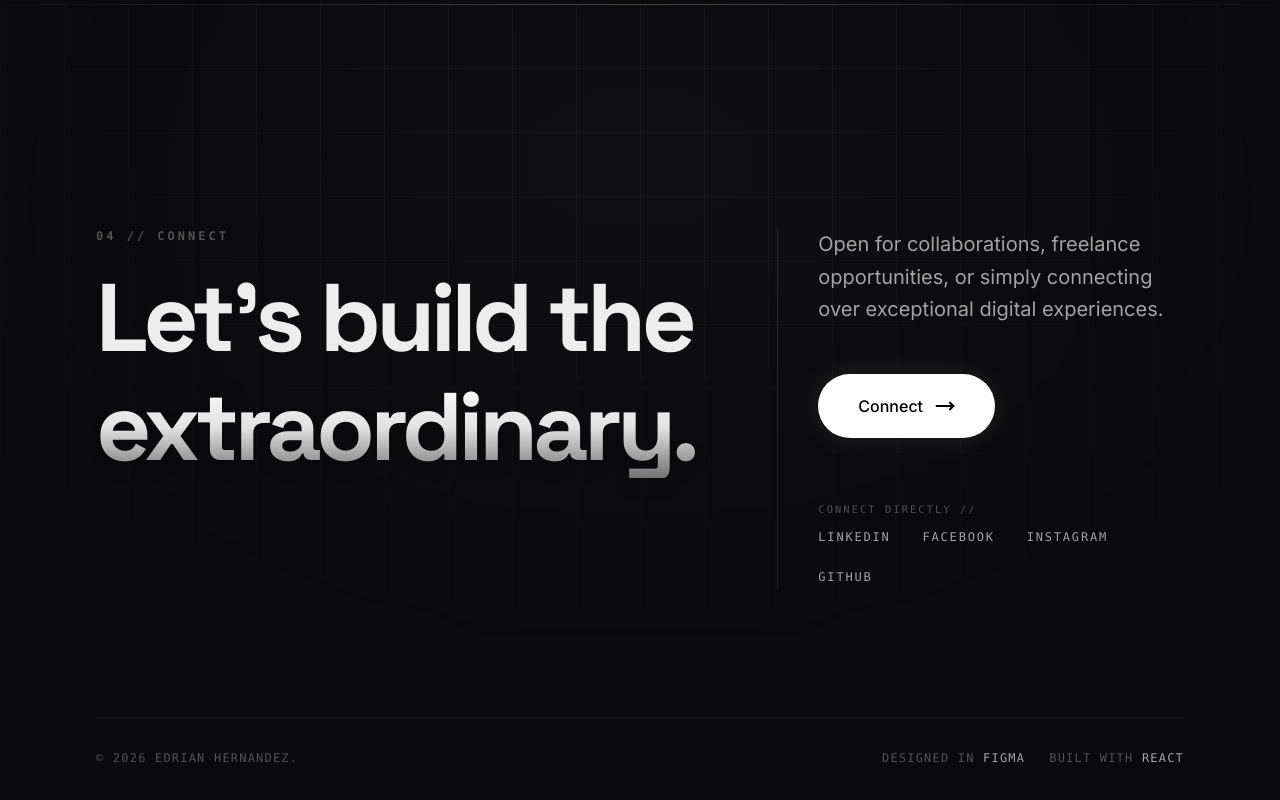
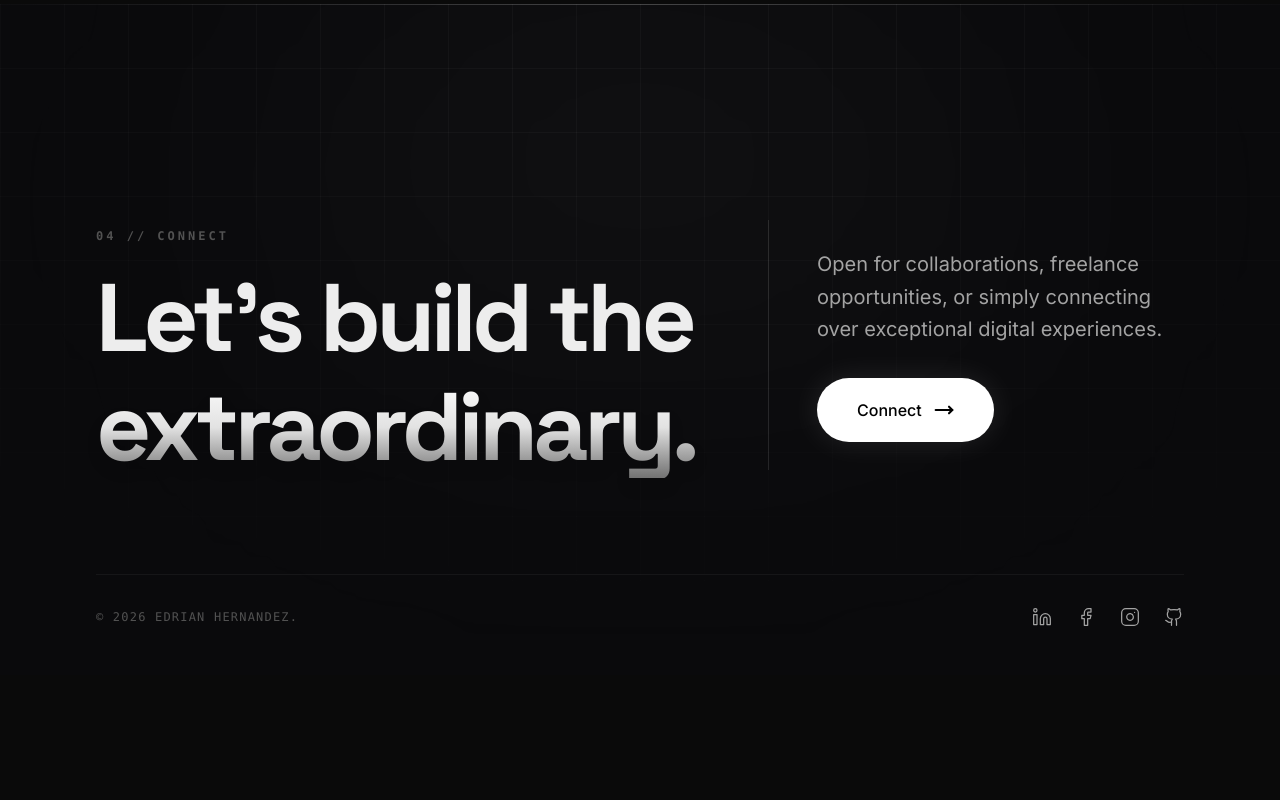
Before and after one commit to EdrianHernandez/Ed, a React (Vite) app: page /projects in a window 1280 px wide. Shown: the part 1544-2344 px from the top of the page. After the commit the page ends 2219 px from the top, so only its background shows below. Built offline with nearby package versions, Linux system fonts and the light colour scheme.

Commit message:
update UI

```diff
--- a/index.html
+++ b/index.html
@@ -3,7 +3,7 @@
   <head>
     <meta charset="UTF-8" />
     <meta name="viewport" content="width=device-width, initial-scale=1.0" />
-    <title>My Google AI Studio App</title>
+    <title>Ed</title>
   </head>
   <body>
     <div id="root"></div>
--- a/src/components/Footer.tsx
+++ b/src/components/Footer.tsx
@@ -1,16 +1,59 @@
 import { motion, AnimatePresence } from "motion/react";
-import { MoveRight, X } from "lucide-react";
-import { useState } from "react";
+import { MoveRight, X, Linkedin, Facebook, Instagram, Github, CheckCircle2, Loader2 } from "lucide-react";
+import { useState, useEffect } from "react";
 
 const socials = [
-  { name: "LinkedIn", href: "https://www.linkedin.com/in/edrian-hernandez-bab421404/" },
-  { name: "Facebook", href: "https://www.facebook.com/ed.hrnndzzz/" },
-  { name: "Instagram", href: "https://www.instagram.com/ed_hrnndz/" },
-  { name: "GitHub", href: "https://github.com/EdrianHernandez" },
+  { name: "LinkedIn", href: "https://www.linkedin.com/in/edrian-hernandez-bab421404/", icon: Linkedin },
+  { name: "Facebook", href: "https://www.facebook.com/ed.hrnndzzz/", icon: Facebook },
+  { name: "Instagram", href: "https://www.instagram.com/ed_hrnndz/", icon: Instagram },
+  { name: "GitHub", href: "https://github.com/EdrianHernandez", icon: Github },
 ];
 
 export function Footer() {
   const [isModalOpen, setIsModalOpen] = useState(false);
+  const [isSubmitting, setIsSubmitting] = useState(false);
+  const [isSuccess, setIsSuccess] = useState(false);
+
+  useEffect(() => {
+    const handleOpenModal = () => setIsModalOpen(true);
+    window.addEventListener("open-connect-modal", handleOpenModal);
+    return () => window.removeEventListener("open-connect-modal", handleOpenModal);
+  }, []);
+
+  const handleSubmit = async (e: React.FormEvent<HTMLFormElement>) => {
+    e.preventDefault();
+    setIsSubmitting(true);
+
+    const formData = new FormData(e.currentTarget);
+
+    try {
+      const formPayload = Object.fromEntries(formData);
+
+      // Add Web3Forms access key
+      // Get your own access key from https://web3forms.com/ and replace this placeholder
+      // For now, using a test key or your email format won't work without registering.
+      formPayload['access_key'] = "8a2eb872-9bbb-436f-b251-1effceab91f3"; // Replace with your actual Web3Forms access key
+      formPayload['subject'] = "New Message from Portfolio Website";
+
+      await fetch("https://api.web3forms.com/submit", {
+        method: "POST",
+        headers: {
+            'Content-Type': 'application/json',
+            'Accept': 'application/json'
+        },
+        body: JSON.stringify(formPayload)
+      });
+      setIsSuccess(true);
+      setTimeout(() => {
+        setIsModalOpen(false);
+        setTimeout(() => setIsSuccess(false), 300); // reset after modal closes
+      }, 2000);
+    } catch (error) {
+      console.error(error);
+    } finally {
+      setIsSubmitting(false);
+    }
+  };
 
   return (
     <>
@@ -36,7 +79,7 @@ export function Footer() {
       <div className="max-w-7xl mx-auto flex flex-col relative z-10 mt-16 md:mt-24">
 
         {/* Split Layout for Connect Section */}
-        <div className="grid grid-cols-1 lg:grid-cols-12 gap-12 lg:gap-20 items-start mb-32">
+        <div className="grid grid-cols-1 lg:grid-cols-12 gap-12 lg:gap-16 items-center mb-24">
 
           {/* Left Column (Heading) */}
           <motion.div
@@ -60,13 +103,13 @@ export function Footer() {
             whileInView={{ opacity: 1, y: 0 }}
             viewport={{ once: true }}
             transition={{ duration: 0.8, delay: 0.2, ease: "easeOut" }}
-            className="lg:col-span-5 flex flex-col lg:pl-10 lg:border-l border-white/10"
+            className="lg:col-span-5 flex flex-col justify-center lg:pl-12 lg:border-l border-white/10 lg:h-full lg:-mt-4"
           >
-            <p className="text-lg md:text-xl text-[#a3a3a3] font-light mb-12 leading-relaxed text-pretty">
+            <p className="text-lg md:text-xl text-[#a3a3a3] font-light mb-8 leading-relaxed text-pretty max-w-md">
               Open for collaborations, freelance opportunities, or simply connecting over exceptional digital experiences.
             </p>
 
-            <div className="flex flex-col sm:flex-row gap-6 mb-16">
+            <div className="flex flex-col sm:flex-row gap-6">
               <motion.button
                 onClick={() => setIsModalOpen(true)}
                 whileHover={{ scale: 1.02 }}
@@ -77,38 +120,30 @@ export function Footer() {
                 <MoveRight size={20} className="stroke-[2.5]" />
               </motion.button>
             </div>
-
-            {/* Social Links List */}
-            <div className="flex flex-col space-y-4">
-              <p className="font-mono text-[0.65rem] text-[#525252] uppercase tracking-[0.2em] font-medium mb-2">Connect Directly //</p>
-              <div className="flex flex-wrap gap-x-8 gap-y-4">
-                {socials.map((platform, i) => (
-                  <motion.a
-                    key={platform.name}
-                    href={platform.href}
-                    initial={{ opacity: 0, y: 10 }}
-                    whileInView={{ opacity: 1, y: 0 }}
-                    viewport={{ once: true }}
-                    transition={{ duration: 0.5, delay: 0.4 + i * 0.1, ease: "easeOut" }}
-                    className="group flex items-center space-x-2 font-mono text-xs text-[#a3a3a3] uppercase tracking-[0.15em] hover:text-white transition-colors duration-300"
-                  >
-                    <span className="relative overflow-hidden py-1">
-                      {platform.name}
-                      <span className="absolute left-0 bottom-0 w-full h-[1px] bg-white -translate-x-[101%] group-hover:translate-x-0 transition-transform duration-500 ease-[0.16,1,0.3,1]" />
-                    </span>
-                  </motion.a>
-                ))}
-              </div>
-            </div>
           </motion.div>
         </div>
 
         {/* Footer Bottom Metadata */}
         <div className="w-full flex flex-col md:flex-row items-center justify-between mt-auto text-[#525252] text-xs font-mono pt-8 border-t border-white/5 uppercase tracking-[0.1em]">
           <p className="mb-4 md:mb-0">© {new Date().getFullYear()} Edrian Hernandez.</p>
-          <div className="flex space-x-6">
-            <p>Designed in <span className="text-[#a3a3a3]">Figma</span></p>
-            <p>Built with <span className="text-[#a3a3a3]">React</span></p>
+          <div className="flex items-center space-x-6">
+            {socials.map((platform, i) => {
+              const Icon = platform.icon;
+              return (
+                <motion.a
+                  key={platform.name}
+                  href={platform.href}
+                  target="_blank"
+                  rel="noopener noreferrer"
+                  whileHover={{ scale: 1.1 }}
+                  whileTap={{ scale: 0.95 }}
+                  className="group flex items-center text-[#a3a3a3] hover:text-white transition-colors duration-300"
+                  title={platform.name}
+                >
+                  <Icon size={20} strokeWidth={1.5} />
+                </motion.a>
+              );
+            })}
           </div>
         </div>
       </div>
@@ -150,25 +185,80 @@ export function Footer() {
                 Fill out the form below or reach out via email. I'll get back to you as soon as possible.
               </p>
 
-              <form className="space-y-4" onSubmit={(e) => { e.preventDefault(); setIsModalOpen(false); }}>
+              {isSuccess ? (
+                <motion.div
+                  initial={{ opacity: 0, scale: 0.9 }}
+                  animate={{ opacity: 1, scale: 1 }}
+                  className="flex flex-col items-center justify-center py-12 text-center"
+                >
+                  <motion.div
+                    initial={{ scale: 0 }}
+                    animate={{ scale: 1 }}
+                    transition={{ type: "spring", delay: 0.1, damping: 15 }}
+                    className="w-16 h-16 bg-white/10 rounded-full flex items-center justify-center mb-4"
+                  >
+                    <CheckCircle2 size={32} className="text-white" />
+                  </motion.div>
+                  <h4 className="text-xl font-bold text-white mb-2">Message Sent!</h4>
+                  <p className="text-[#a3a3a3]">Thanks for reaching out. I'll be in touch soon.</p>
+                </motion.div>
+              ) : (
+                <form className="space-y-4" onSubmit={handleSubmit}>
                   <div>
-                  <input type="text" placeholder="Your Name" required className="w-full bg-white/5 border border-white/10 rounded-xl px-4 py-3 text-white placeholder:text-white/40 focus:outline-none focus:border-white/30 transition-colors" />
+                    <input name="name" type="text" placeholder="Your Name" required className="w-full bg-white/5 border border-white/10 rounded-xl px-4 py-3 text-white placeholder:text-white/40 focus:outline-none focus:border-white/30 transition-colors" />
                   </div>
                   <div>
-                  <input type="email" placeholder="Your Email" required className="w-full bg-white/5 border border-white/10 rounded-xl px-4 py-3 text-white placeholder:text-white/40 focus:outline-none focus:border-white/30 transition-colors" />
+                    <input name="email" type="email" placeholder="Your Email" required className="w-full bg-white/5 border border-white/10 rounded-xl px-4 py-3 text-white placeholder:text-white/40 focus:outline-none focus:border-white/30 transition-colors" />
                   </div>
                   <div>
-                  <textarea placeholder="Message" required rows={4} className="w-full bg-white/5 border border-white/10 rounded-xl px-4 py-3 text-white placeholder:text-white/40 focus:outline-none focus:border-white/30 transition-colors resize-none"></textarea>
+                    <textarea name="message" placeholder="Message" required rows={4} className="w-full bg-white/5 border border-white/10 rounded-xl px-4 py-3 text-white placeholder:text-white/40 focus:outline-none focus:border-white/30 transition-colors resize-none"></textarea>
                   </div>
+                  {/* Honeypot to prevent spam */}
+                  <input type="text" name="_honey" style={{ display: 'none' }} />
+                  {/* Disable captcha if you want or leave default behavior */}
+                  <input type="hidden" name="_captcha" value="false" />
+
                   <motion.button
                     whileHover={{ scale: 1.01 }}
                     whileTap={{ scale: 0.99 }}
                     type="submit"
-                  className="w-full bg-white text-black font-medium py-3 rounded-xl hover:bg-white/90 transition-colors mt-2"
+                    disabled={isSubmitting}
+                    className="w-full bg-white text-black font-medium py-3 rounded-xl hover:bg-white/90 transition-colors mt-2 disabled:opacity-70 disabled:cursor-not-allowed flex items-center justify-center space-x-2"
                   >
-                  Send Message
+                    {isSubmitting ? (
+                      <>
+                        <Loader2 size={18} className="animate-spin" />
+                        <span>Sending...</span>
+                      </>
+                    ) : (
+                      <span>Send Message</span>
+                    )}
                   </motion.button>
                 </form>
+              )}
+
+              <div className="mt-8 pt-6 border-t border-white/10">
+                <p className="text-xs text-[#525252] uppercase tracking-[0.15em] font-mono text-center mb-6">Or connect directly</p>
+                <div className="flex justify-center space-x-8">
+                  {socials.map((platform) => {
+                    const Icon = platform.icon;
+                    return (
+                      <motion.a
+                        key={platform.name}
+                        href={platform.href}
+                        target="_blank"
+                        rel="noopener noreferrer"
+                        whileHover={{ scale: 1.1, y: -2 }}
+                        whileTap={{ scale: 0.95 }}
+                        className="text-[#a3a3a3] hover:text-white transition-all duration-300"
+                        title={platform.name}
+                      >
+                        <Icon size={22} strokeWidth={1.5} />
+                      </motion.a>
+                    );
+                  })}
+                </div>
+              </div>
             </motion.div>
           </div>
         )}
--- a/src/components/Philosophy.tsx
+++ b/src/components/Philosophy.tsx
@@ -2,9 +2,9 @@ import { motion } from "motion/react";
 
 export function Philosophy() {
   const lines = [
-    "Find the chaos, pull the weight,",
-    "Clear the paths they navigate,",
-    "Design to solve, not decorate."
+    "Find the chaos, Pull the weight.",
+    "Clear the paths they navigate.",
+    "Design to solve, Not decorate."
   ];
 
   return (
```
Also changed, not shown: src/components/Hero.tsx (+14 -0 lines). Lines whose indentation alone changed are shown as unchanged.
